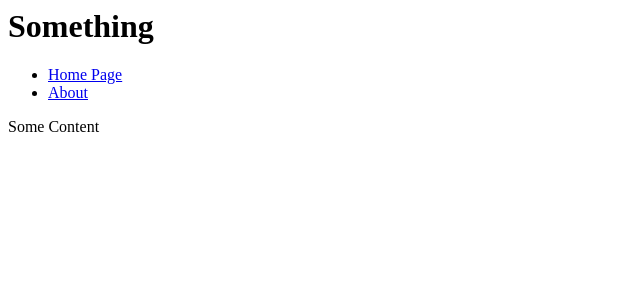
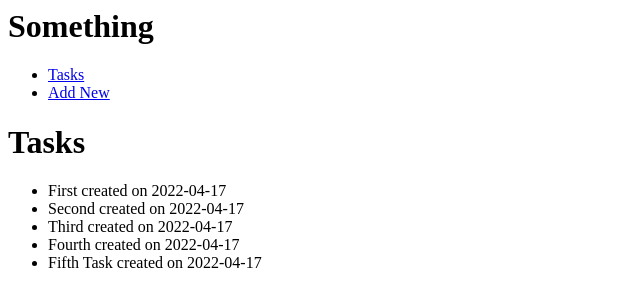
Before and after one commit to mtrjohns/FlaskFirstApp, a Flask app: page / in a window 1280 px wide. Shown: the top 307 px of the page, without its empty margins (0-640 px from the left). Run offline with Flask 2, Linux system fonts and the light colour scheme; data comes from the database, SQL or seed files in the repository; both versions use the stored data as it was after the commit.

Commit message:
Fix routes to pages and update page names

```diff
--- a/routes.py
+++ b/routes.py
@@ -1,21 +1,28 @@
 #import current instance
-from app import app
-from flask import render_template
+from app import app, db
+from flask import render_template, redirect, url_for
+from models import Task
+from datetime import datetime
 
 import forms
 
 # Routes
 @app.route('/')
 def index():
-    return render_template('index.html', current_title='Custom Title')
+    # create a list of tasks
+    tasks = Task.query.all()
+    return render_template('index.html', tasks=tasks)
 
 
-
-@app.route('/about', methods=['GET', 'POST'])
-def about():
+@app.route('/add', methods=['GET', 'POST'])
+def add():
     form = forms.AddTaskForm()
     # validate the information returns true
     if form.validate_on_submit():
-        print('Submitted title', form.title.data)
-        return render_template('about.html', form=form, title=form.title.data)
-    return render_template('about.html', form=form)
+        # get task entered by user
+        t = Task(title=form.title.data, date=datetime.utcnow())
+        # add and commit to database
+        db.session.add(t)
+        db.session.commit()
+        return redirect(url_for('index'))
+    return render_template('add.html', form=form)
--- a/templates/about.html
+++ b/templates/add.html
@@ -2,7 +2,7 @@
 {% block main %}
 
 <p>Some About Content</p>
-<form action="/about" method="POST">
+<form action="{{ url_for('add') }}" method="POST">
     <!-- set CSRF token in every form -->
     {{ form.csrf_token() }}
     <!-- form variable -->
--- a/templates/base.html
+++ b/templates/base.html
@@ -9,8 +9,8 @@
             Something
         </h1>
         <ul>
-            <li><a href="#">Home Page</a></li>
-            <li><a href="#">About</a></li>
+            <li><a href="{{ url_for('index') }}">Tasks</a></li>
+            <li><a href="{{ url_for('add') }}">Add New</a></li>
         </ul>
 
     </body>
--- a/templates/index.html
+++ b/templates/index.html
@@ -1,6 +1,9 @@
 {% extends "base.html" %}
 {% block main %}
-<body>
-    <p>Some Content</p>
-</body>
+    <h1>Tasks</h1>
+    <ul>
+        {% for task in tasks %}
+            <li>{{ task.title }} created on {{ task.date }}</li>
+        {% endfor %}
+    </ul>
 {% endblock %}
```
Also changed, not shown: data.db.
